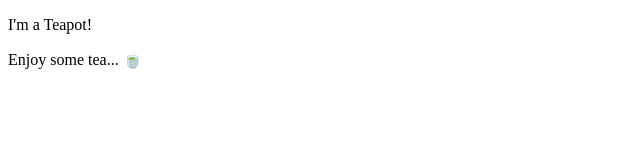
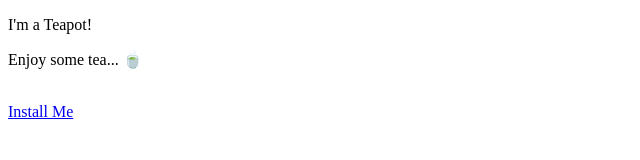
Before and after one commit to neo4j-devtools/teapot, a website: page public/index.html in a window 1280 px wide. Shown: the full height of the page, 0-640 px from the left. Drawn offline with Linux system fonts and the light colour scheme.

Commit message:
added link to install the app

```diff
--- a/public/index.html
+++ b/public/index.html
@@ -15,5 +15,7 @@
 	<body>
         <p>I'm a Teapot!</p>
         <p>Enjoy some tea... &#x1F375;</p>
+        <br/>
+        <a href="neo4j-desktop://graphapps/install?url=https%3A%2F%2Fneo4j-apps.github.io%2Fteapot%2F">Install Me</a>
 	</body>
 </html>
```
